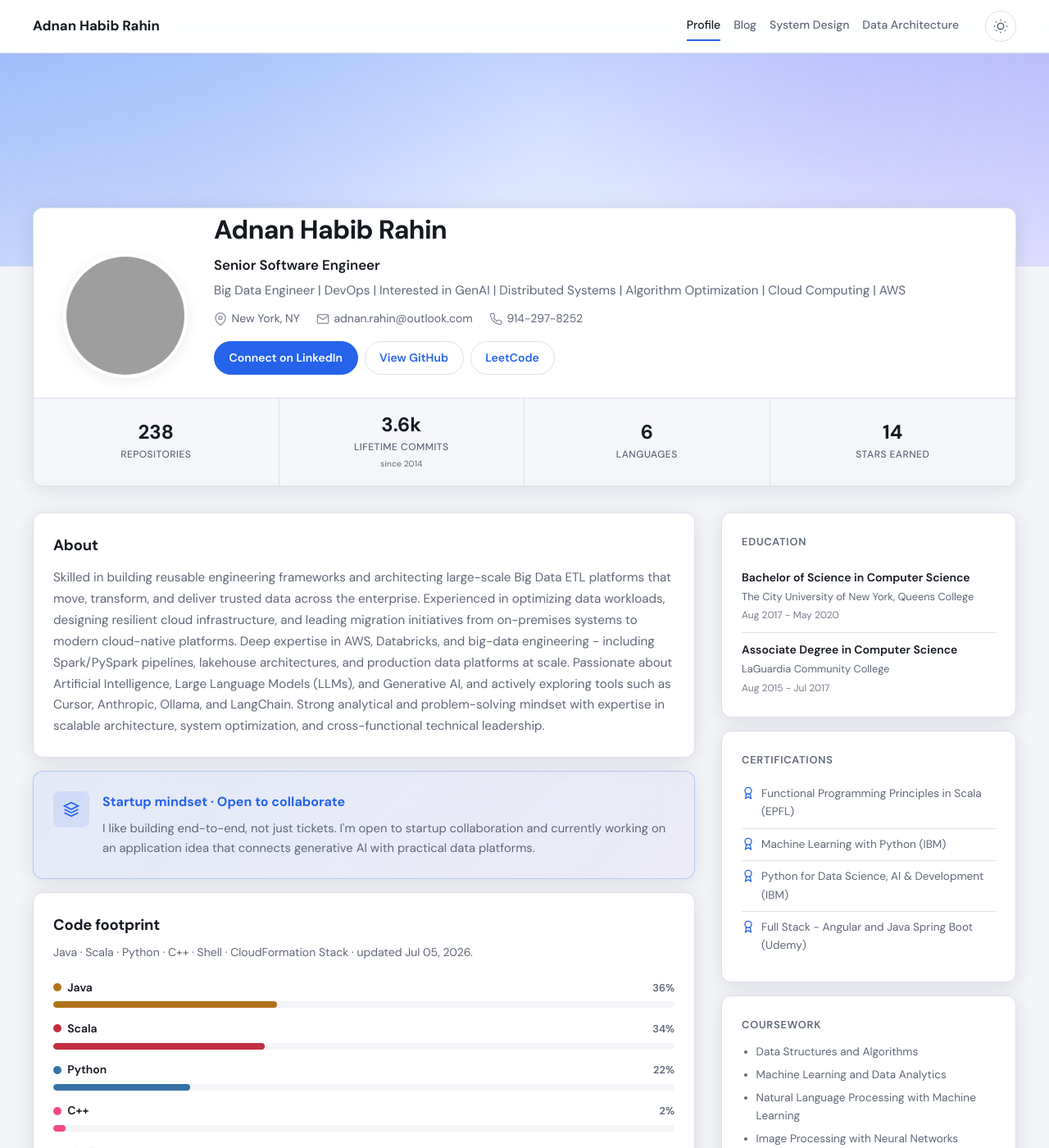
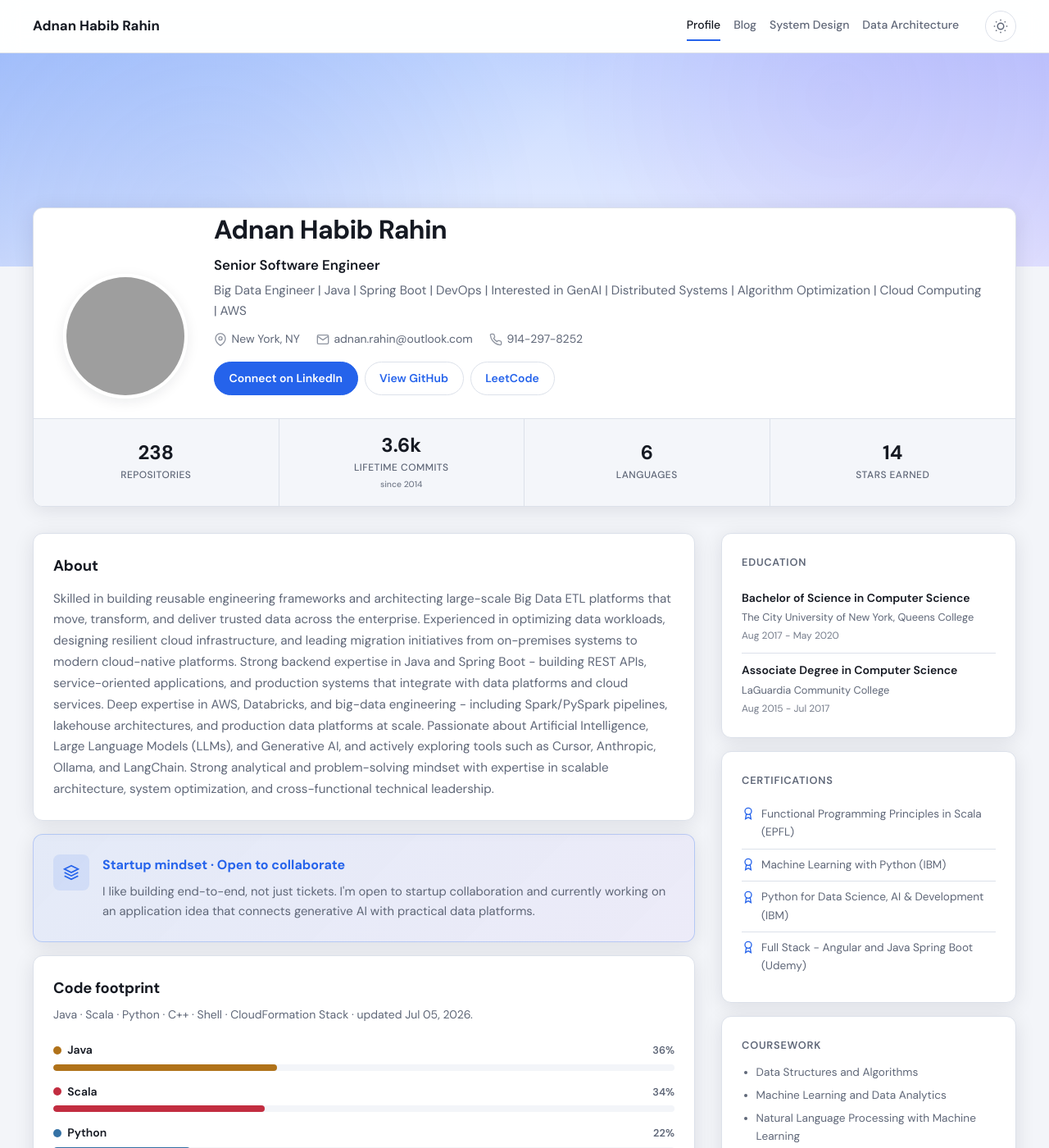
Before and after one commit to adnanrahin/adnanrahin.github.io, a Jekyll site: the page built from index.html, in a window 1280 px wide and 1400 px high. Shown: the whole window at 82% size. Built offline with Jekyll 4.4.1, drawn with Linux system fonts in a browser that asks for light colours; grey boxes are pictures that could not be loaded.

Commit message:
Highlight Java and Spring Boot expertise in profile
Co-authored-by: Cursor <cursoragent@cursor.com>

```diff
--- a/_data/profile.yml
+++ b/_data/profile.yml
@@ -1,6 +1,6 @@
 name: Adnan Habib Rahin
 title: Senior Software Engineer
-tagline: Big Data Engineer | DevOps | Interested in GenAI | Distributed Systems | Algorithm Optimization | Cloud Computing | AWS
+tagline: Big Data Engineer | Java | Spring Boot | DevOps | Interested in GenAI | Distributed Systems | Algorithm Optimization | Cloud Computing | AWS
 location: New York, NY
 github_username: adnanrahin
 email: adnan.rahin@outlook.com
@@ -18,6 +18,8 @@ about: >
   ETL platforms that move, transform, and deliver trusted data across the enterprise.
   Experienced in optimizing data workloads, designing resilient cloud infrastructure, and
   leading migration initiatives from on-premises systems to modern cloud-native platforms.
+  Strong backend expertise in Java and Spring Boot - building REST APIs, service-oriented
+  applications, and production systems that integrate with data platforms and cloud services.
   Deep expertise in AWS, Databricks, and big-data engineering - including Spark/PySpark
   pipelines, lakehouse architectures, and production data platforms at scale. Passionate
   about Artificial Intelligence, Large Language Models (LLMs), and Generative AI, and
```
